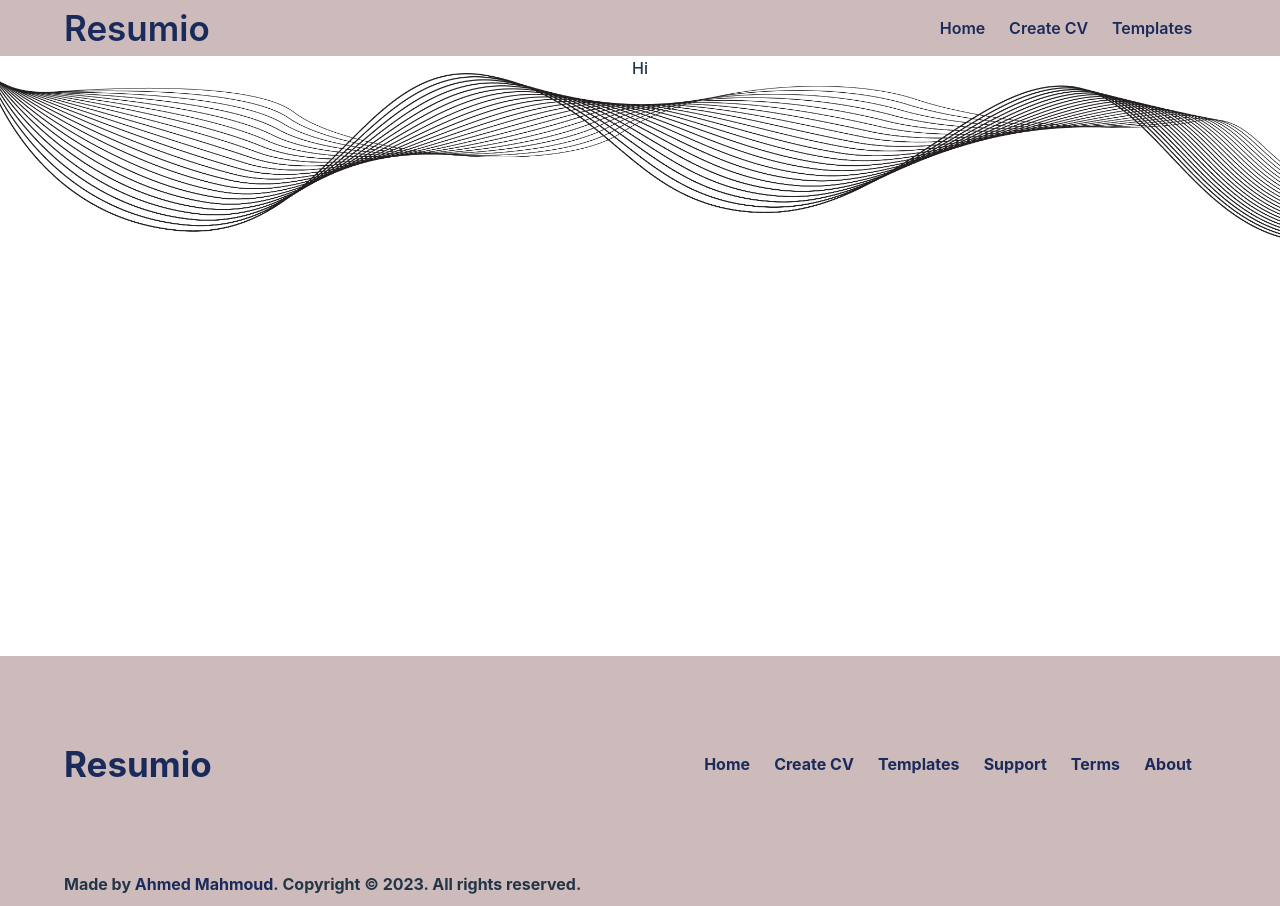
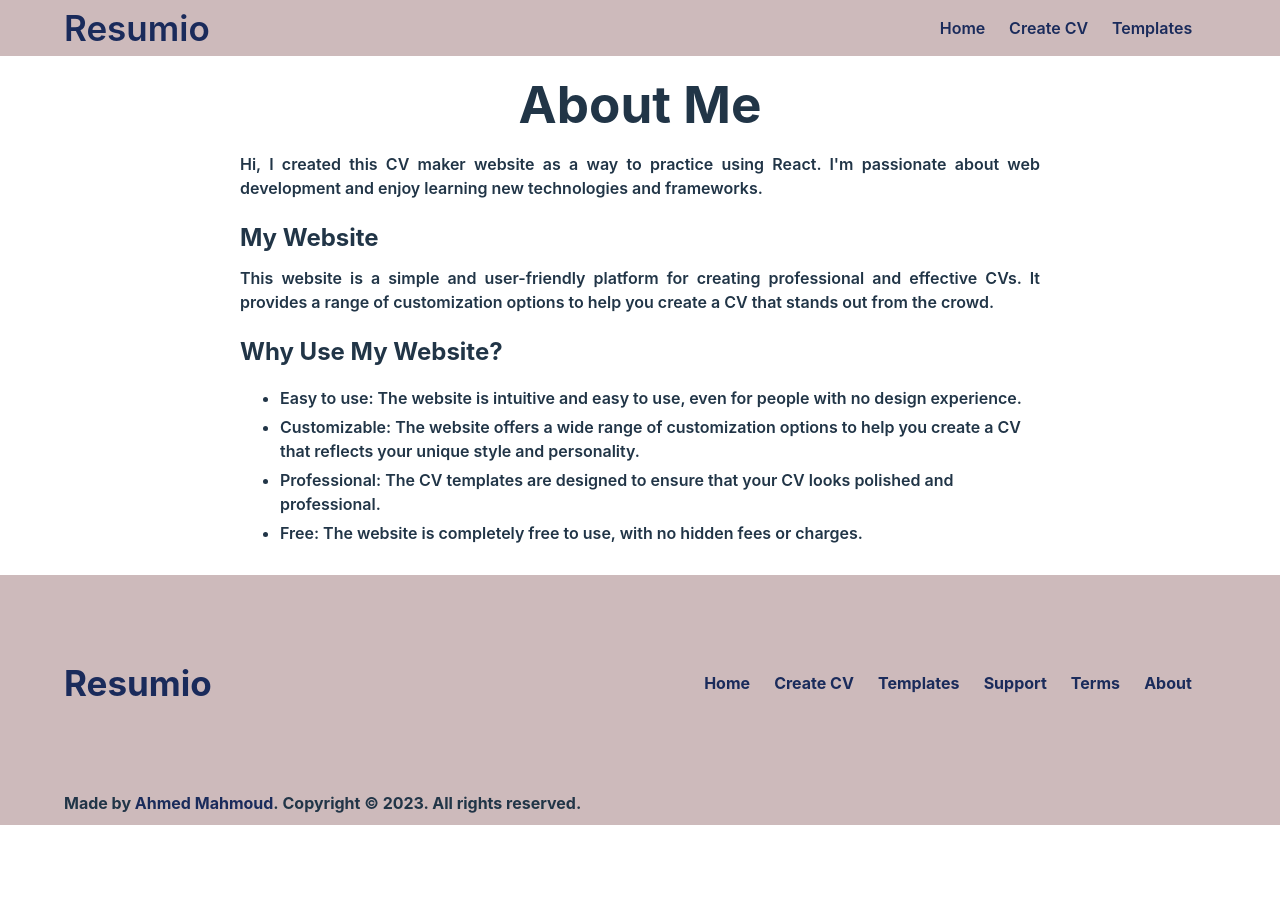
Before and after one commit to Ahmedmk11/cv-maker, a React (Vite) app: page /About in a window 1280 px wide. After the commit the page ends 825 px from the top, so only its background shows below. Built offline with nearby package versions, Linux system fonts and the light colour scheme.

Commit message:
Added an about page

```diff
--- a/src/pages/About.jsx
+++ b/src/pages/About.jsx
@@ -1,9 +1,10 @@
-import Header from '../components/Header.jsx'
-import Footer from '../components/Footer.jsx'
+import React from 'react';
+import Header from '../components/Header.jsx';
+import Footer from '../components/Footer.jsx';
 
 function About() {
-    document.body.scrollTop = 0
-    document.documentElement.scrollTop = 0
+    document.body.scrollTop = 0;
+    document.documentElement.scrollTop = 0;
 
     return (
         <>
@@ -14,10 +15,26 @@ function About() {
                     isSelected3: false,
                 }}
             />
-            <div id="home-body">Hi</div>
+            <div id="about-body">
+                <h1>About Me</h1>
+                <p>
+                    Hi, I created this CV maker website as a way to practice using React. I&apos;m passionate about web development and enjoy learning new technologies and frameworks.
+                </p>
+                <h2>My Website</h2>
+                <p>
+                    This website is a simple and user-friendly platform for creating professional and effective CVs. It provides a range of customization options to help you create a CV that stands out from the crowd.
+                </p>
+                <h2>Why Use My Website?</h2>
+                <ul>
+                    <li>Easy to use: The website is intuitive and easy to use, even for people with no design experience.</li>
+                    <li>Customizable: The website offers a wide range of customization options to help you create a CV that reflects your unique style and personality.</li>
+                    <li>Professional: The CV templates are designed to ensure that your CV looks polished and professional.</li>
+                    <li>Free: The website is completely free to use, with no hidden fees or charges.</li>
+                </ul>
+            </div>
             <Footer />
         </>
-    )
+    );
 }
 
-export default About
+export default About;
--- a/src/styles/pages.css
+++ b/src/styles/pages.css
@@ -228,4 +228,30 @@
   margin-bottom: 5px;
 }
 
+#about-body {
+  max-width: 800px;
+  margin: 0 auto;
+  padding: 20px;
+}
+#about-body h1 {
+  margin-bottom: 20px;
+  text-align: center;
+}
+#about-body h2 {
+  margin-top: 20px;
+  margin-bottom: 10px;
+}
+#about-body p {
+  margin-bottom: 10px;
+  text-align: justify;
+}
+#about-body ul {
+  margin-bottom: 10px;
+  list-style-type: disc;
+  padding-left: 40px;
+}
+#about-body ul li {
+  margin-bottom: 5px;
+}
+
 /*# sourceMappingURL=pages.css.map */
--- a/src/styles/pages.scss
+++ b/src/styles/pages.scss
@@ -235,3 +235,34 @@
         }
     }
 }
+
+#about-body {
+    max-width: 800px;
+    margin: 0 auto;
+    padding: 20px;
+
+    h1 {
+        margin-bottom: 20px;
+        text-align: center;
+    }
+
+    h2 {
+        margin-top: 20px;
+        margin-bottom: 10px;
+    }
+
+    p {
+        margin-bottom: 10px;
+        text-align: justify;
+    }
+
+    ul {
+        margin-bottom: 10px;
+        list-style-type: disc;
+        padding-left: 40px;
+
+        li {
+            margin-bottom: 5px;
+        }
+    }
+}
```
Also changed, not shown: 1 other file (tests, documents, lock files or other folders).
